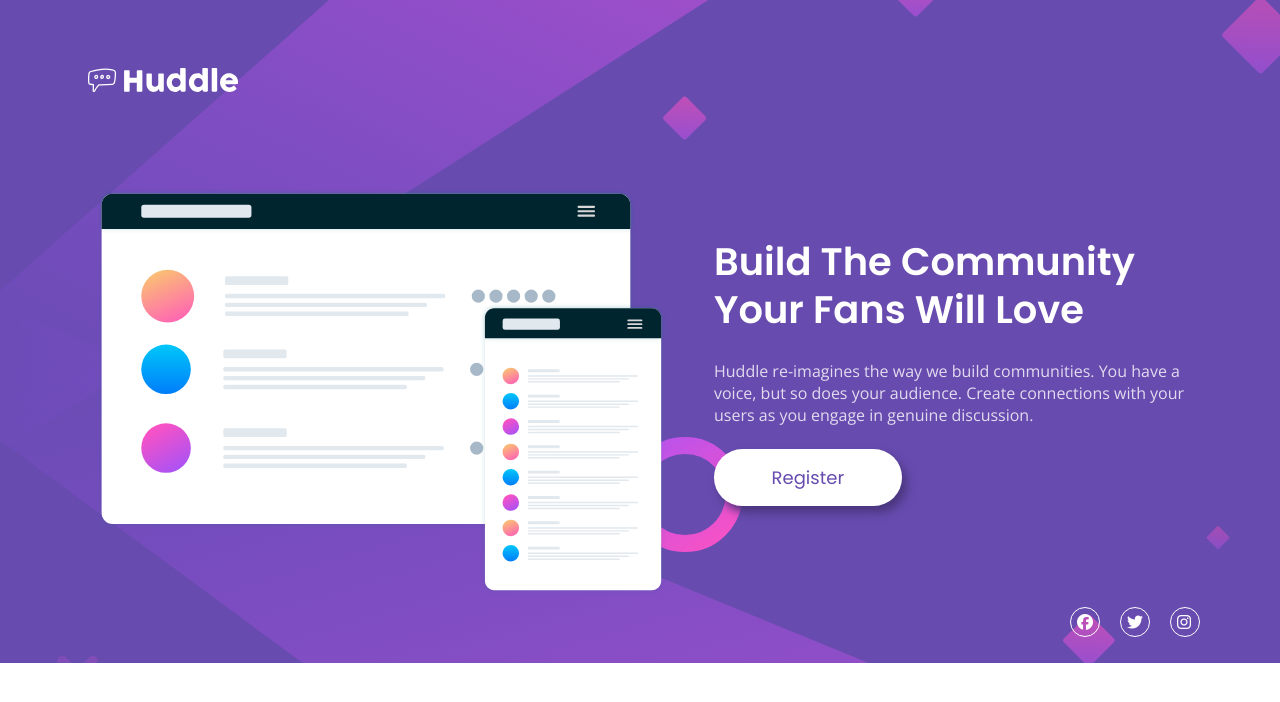
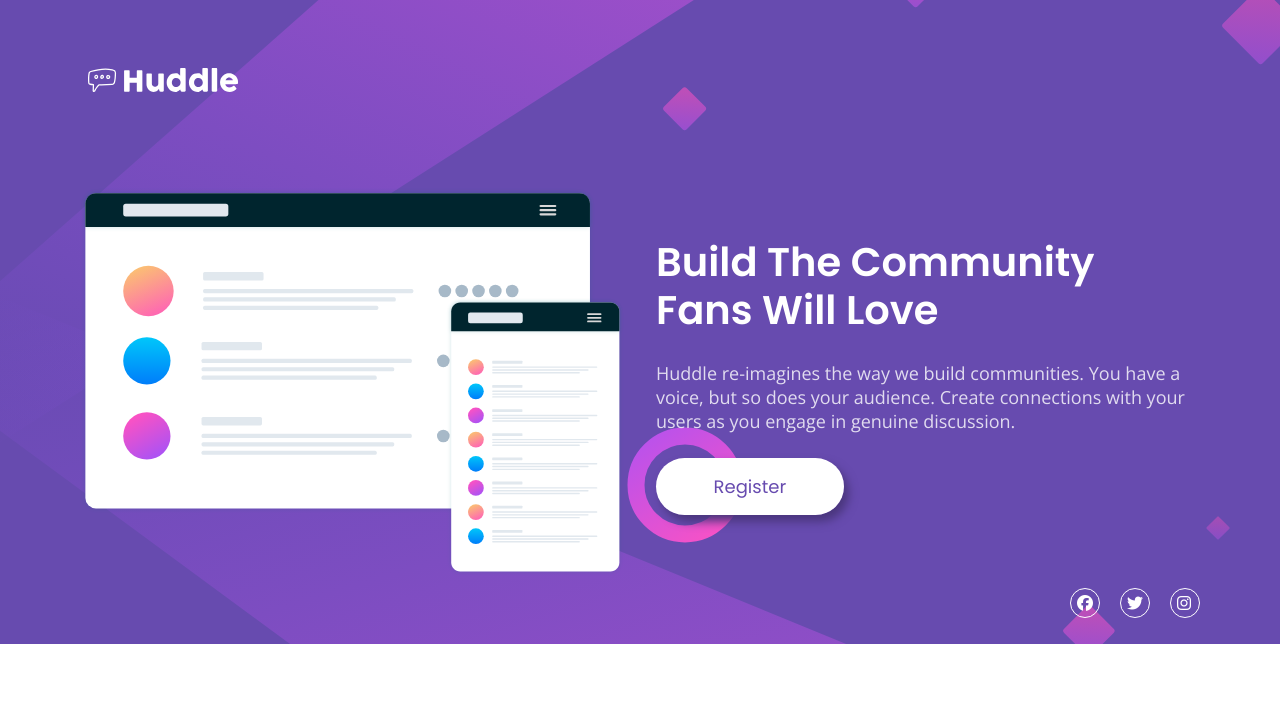
Before and after one commit to SMarukona/Huddle-Landing-Page, a plain HTML site: page index.html in a window 1280 px wide. Drawn offline with nearby package versions, Linux system fonts and the light colour scheme.

Commit message:
Coding some basics

```diff
--- a/index.html
+++ b/index.html
@@ -20,11 +20,11 @@
         </div>
       </nav>
       <div class="main-intro">
-          <div class="main-pic">
+          <div class="main-pic hero-same-width">
             <img src="images/illustration-mockups.svg" aria-hidden="true" alt>
           </div>
-          <div class="intro-details">
-            <h1 class="hero-heading">Build The Community Your Fans Will Love</h1>
+          <div class="intro-details hero-same-width">
+            <h1 class="hero-heading">Build The Community <br> Fans Will Love</h1>
             <p class="here-text">Huddle re-imagines the way we build communities. You have a voice, but so does your audience.
               Create connections with your users as you engage in genuine discussion. </p>
             <a href="#" class="register-btn">Register</a>
@@ -35,7 +35,6 @@
           <li><a href="#"><i class="fa-brands fa-facebook"></i></a></li>
           <li><a href="#"><i class="fa-brands fa-twitter"></i></a></li>
           <li><a href="#"><i class="fa-brands fa-instagram"></i></a></li>
-
         </ul>
       </div>
 
--- a/style.css
+++ b/style.css
@@ -26,8 +26,8 @@ ul,ol,li{
     --primary-color-violet: hsl(257, 40%, 49%);
     --primary-color-soft-magenta: hsl(300, 69%, 71%);
     --document-color-white: hsl(0, 0%, 100%);
-    --desktop-h1-font-size: 2.4rem;
-    --desktop-p-font-size: 1rem;
+    --desktop-h1-font-size: 2.5rem;
+    --desktop-p-font-size: 1.125rem;
     --mobile-h1-font-size: 3rem;
     --mobile-p-font-size: 2rem;
     --mobile-a-font-size: 1.5rem;
@@ -37,8 +37,10 @@ ul,ol,li{
 
 
 .container{
-    margin: 0 5rem;
-    max-width: 71.25rem;
+    margin: 0 auto;
+    padding: 0 5rem;
+    max-width: 81.25rem;
+    flex-direction: column;
 }
 
 .main-nav{
@@ -59,24 +61,28 @@ ul,ol,li{
     height: 2.5rem;
 }
 /*Hero section*/
-.main-pic{
-    padding:  0 1rem;
-}
-.main-pic img{
-   width: 35.625rem;
-   height: auto;
-
-}
-
 .main-intro{
     display: flex;
 
+}
+.hero-same-width{
+    width: 50%;
+}
+.main-pic{
+    padding: 0;
 }
 
 .intro-details{
     padding-left: 2rem;
     padding-top: 3.125rem;
 }
+
+.main-pic img{
+   width: 100%;
+   height: auto;
+
+}
+
 .intro-details h1{
     color: var(--document-color-white);
     font-family: var(--font-familly-poppins);
@@ -139,3 +145,11 @@ ul,ol,li{
 .social-nav > li:nth-child(3){
     padding-right: 0;
 }
+
+/*Header font size adjustment*/
+
+@media only screen and (max-width: 1080px) {
+    .intro-details h1{
+        font-size: 2.3rem;
+    }
+}
```
